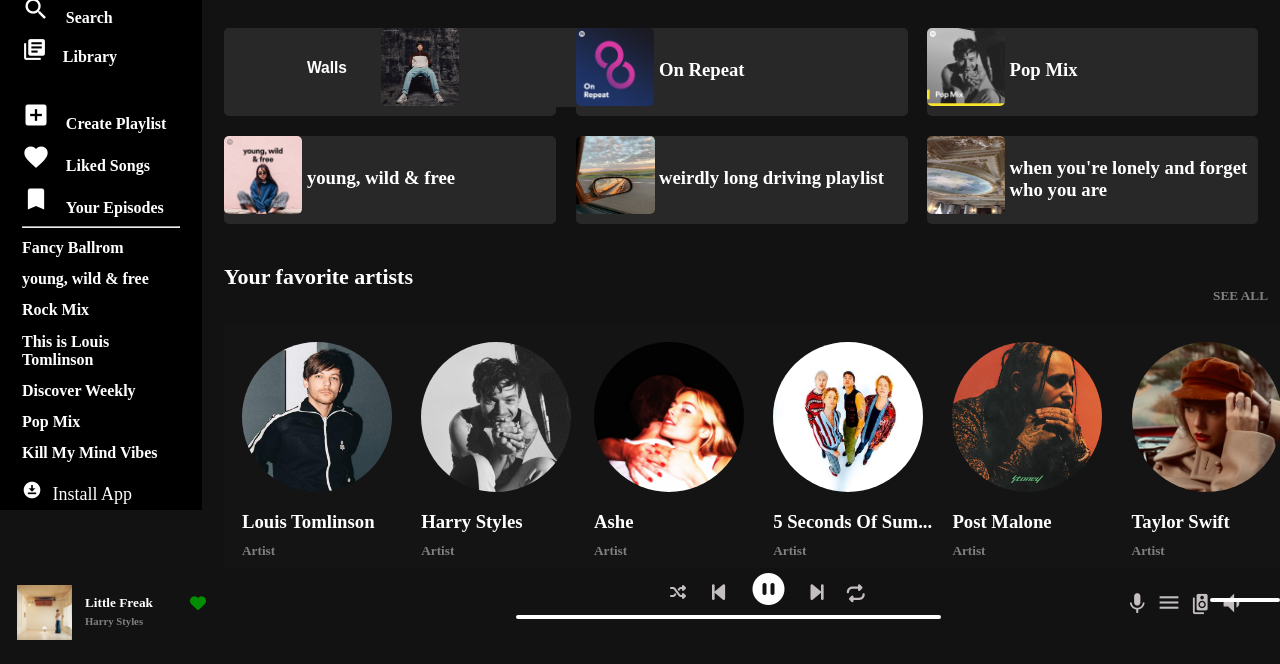
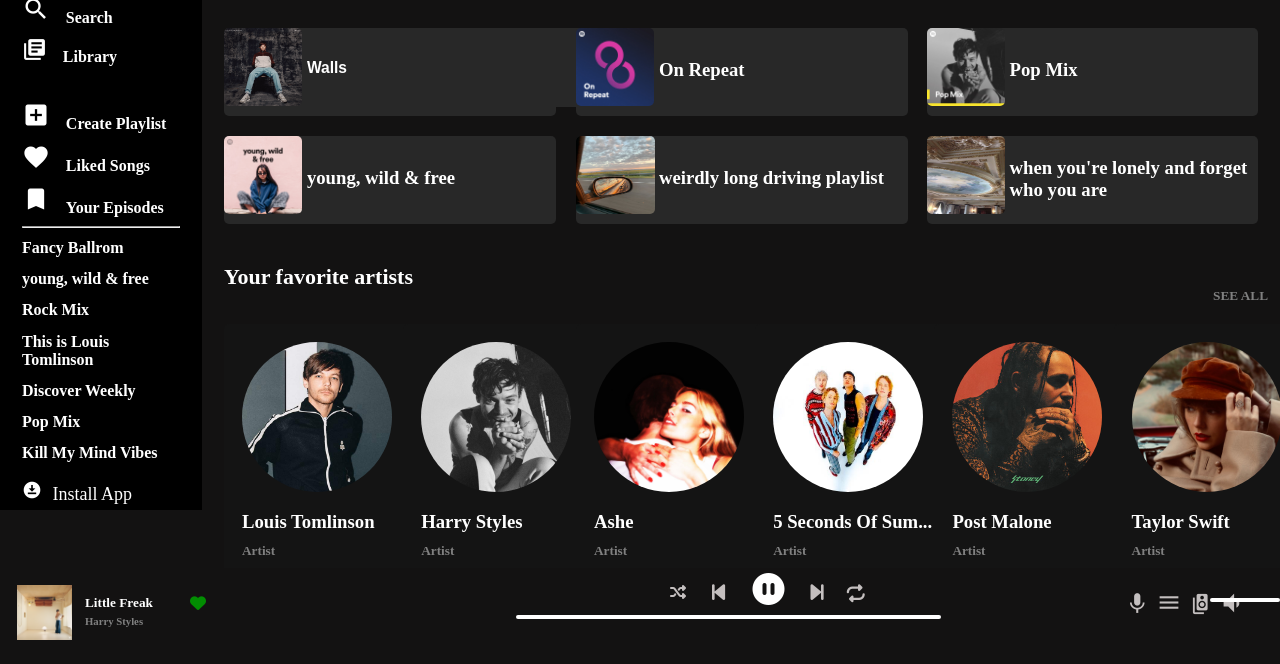
Before and after one commit to kanchi29/spotify, a plain HTML site: page index.html in a window 1280 px wide. Shown: the part 136-800 px from the top of the page. Drawn offline with Linux system fonts and the light colour scheme.

Commit message:
After hover picture position

```diff
--- a/style.css
+++ b/style.css
@@ -142,6 +142,11 @@ font-size: 32px ;
     position: absolute;
     top: 35%;
     left: 25%;
+}
+.button img{
+    position:relative;
+    left: -40%;
+
 }
 .main .repeat{
     left: 45%;
```
Also changed, not shown: index.html (+1 -1 lines).
